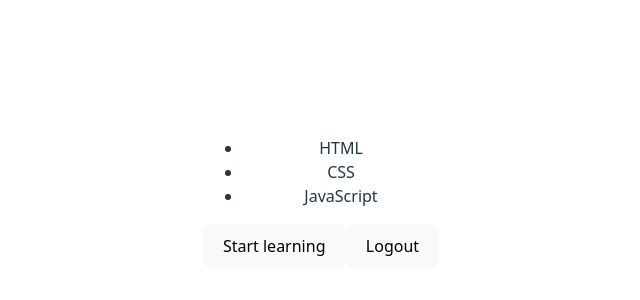
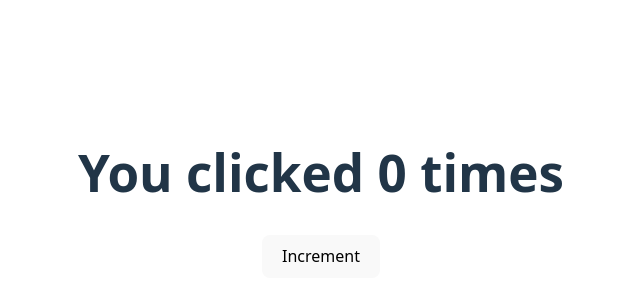
Before and after one commit to aramyants/react-testing-tutorial, a React (Vite) app: page / in a window 1280 px wide. Shown: the part 206-506 px from the top of the page, without its empty margins (319-959 px from the left). Built offline with nearby package versions, Linux system fonts and the light colour scheme.

Commit message:
feat: implement Counter component with rendering logic and associated tests

```diff
--- a/src/App.tsx
+++ b/src/App.tsx
@@ -1,5 +1,6 @@
 import './App.css'
 import { Application } from './components/application/application'
+import { Counter } from './components/counter/counter'
 import { Skills } from './components/skills/skills'
 
 function App() {
@@ -7,7 +8,8 @@
     <>
       <div className="App">
         {/* <Application /> */}
-        <Skills skills={['HTML', 'CSS', 'JavaScript']} />
+        {/* <Skills skills={['HTML', 'CSS', 'JavaScript']} /> */}
+        <Counter />
       </div>
     </>
   )
--- /dev/null
+++ b/src/components/counter/counter.tsx
@@ -0,0 +1,14 @@
+import { useState } from 'react'
+
+export const Counter = () => {
+  const [count, setCount] = useState(0)
+
+  return (
+    <div>
+      <h1>You clicked {count} times</h1>
+      <button onClick={() => setCount(count + 1)}>
+        Increment
+      </button>
+    </div>
+  )
+}
```
Also changed, not shown: 2 other files (tests, documents, lock files or other folders).
